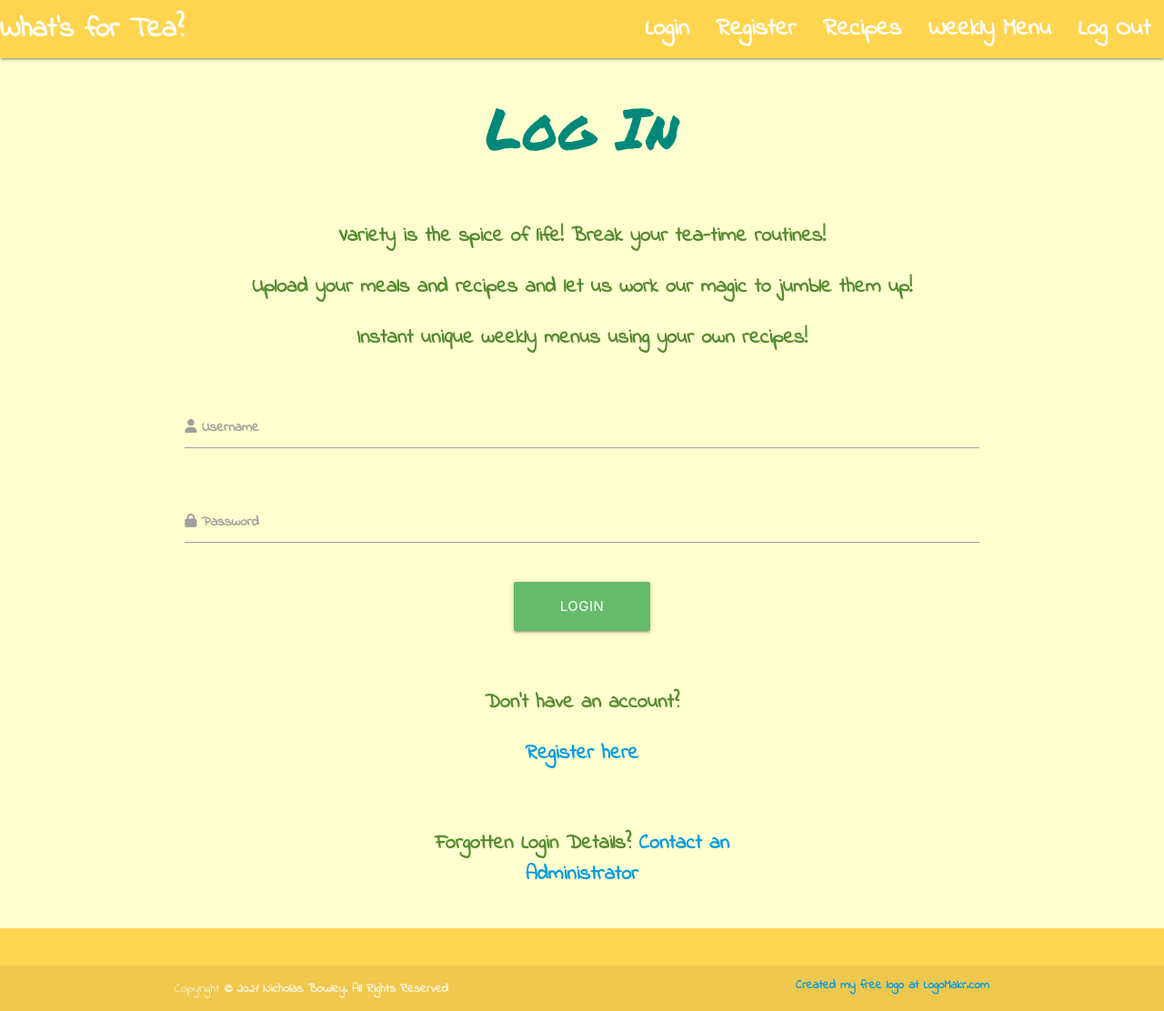
After one commit to Code-Institute-Submissions/KWSNick-meal-planner_MResub, a Flask app: template templates/login.html in a window 1280 px wide. The commit adds this page. Shown: the whole page at 91% size. Run offline with Flask 2, Linux system fonts and the light colour scheme; the template is opened without the code that fills it, so the values that code supplies are empty; some libraries are stand-ins or nearby versions.

Commit message:
Created login.html and wired in basic routing to make this the homepage. Populated login.html with content.

```diff
--- a/app.py
+++ b/app.py
@@ -20,6 +20,10 @@ mongo = PyMongo(app)
 
 
 @app.route("/")
+def login():
+    return render_template("login.html")
+
+
 @app.route("/recipes")
 def recipes():
     recipes = list(mongo.db.recipes.find())
--- a/templates/base.html
+++ b/templates/base.html
@@ -21,7 +21,7 @@
                 <a href="{{ url_for('recipes') }}" class="brand-logo">What's for Tea?</a>
                 <a href="#" data-target="mobile-menu" class="sidenav-trigger right"><i class="fas fa-bars"></i></a>
                 <ul class="right hide-on-med-and-down">
-                    <li><a href="#">Login</a></li>
+                    <li><a href="{{ url_for('login') }}">Login</a></li>
                     <li><a href="#">Register</a></li>
                     <li><a href="{{ url_for('recipes') }}">Recipes</a></li>
                     <li><a href="#">Weekly Menu</a></li>
@@ -31,7 +31,7 @@
         </nav>
 
         <ul class="sidenav" id="mobile-menu">
-            <li><a href="#">Login</a></li>
+            <li><a href="{{ url_for('login') }}">Login</a></li>
             <li><a href="#">Register</a></li>
             <li><a href="{{ url_for('recipes') }}">Recipes</a></li>
             <li><a href="#">Weekly Menu</a></li>
--- /dev/null
+++ b/templates/login.html
@@ -0,0 +1,55 @@
+{% extends "base.html" %}
+{% block content %}
+    <div class="row">
+        <div class="col s12 center">
+            <h1>Log In</h1>
+        </div>
+    </div>
+    <div class="row">
+        <article class="col s12 center">
+            <p>
+                Variety is the spice of life! Break your tea-time routines!
+            </p>
+            <p>
+                Upload your meals and recipes and let us work our magic to jumble them up!
+            </p>
+            <p>
+                Instant unique weekly menus using your own recipes!
+            </p>
+        </article>
+    </div>
+    <div class="container">
+        <div class="row">
+            <form class="col s12">
+                <div class="row">
+                    <div class="input-field col s12">
+                        <input id="username" type="text" minlength="5" maxlength="12" class="validate">
+                        <label for="username"><i class="fas fa-user"></i> Username</label>
+                    </div>
+                </div>
+                <div class="row">
+                    <div class="input-field col s12">
+                        <input id="password" type="password" class="validate">
+                        <label for="password"><i class="fas fa-lock"></i> Password</label>
+                    </div>
+                </div>
+                <div class="row">
+                    <button class="col s2 center offset-s5 waves-effect waves-light btn-large green lighten-1" type="submit">Login</button>
+                </div>
+            </form>
+        </div>
+        <div class="row">
+            <div class="col s12 m8 offset-m2 l6 offset-l3 center">
+                <p>Don't have an account?</p>
+                <p>
+                    <a href="#">Register here</a>
+                </p>
+            </div>
+        </div>
+        <div class="row">
+            <div class="col s12 m8 offset-m2 l6 offset-l3 center">
+                <p>Forgotten Login Details? <a href="#">Contact an Administrator</a></p>
+            </div>
+        </div>
+    </div>
+{% endblock %}
```
